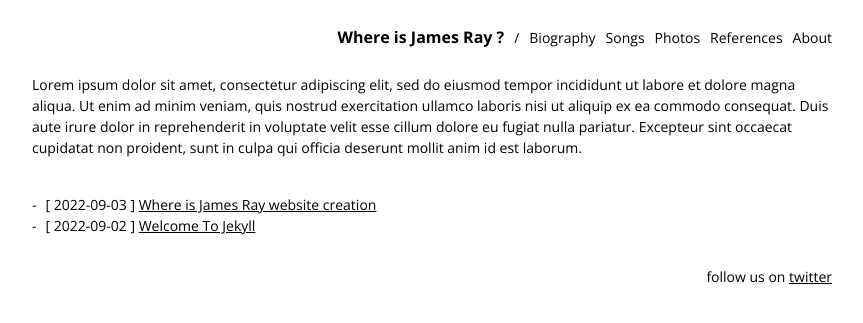
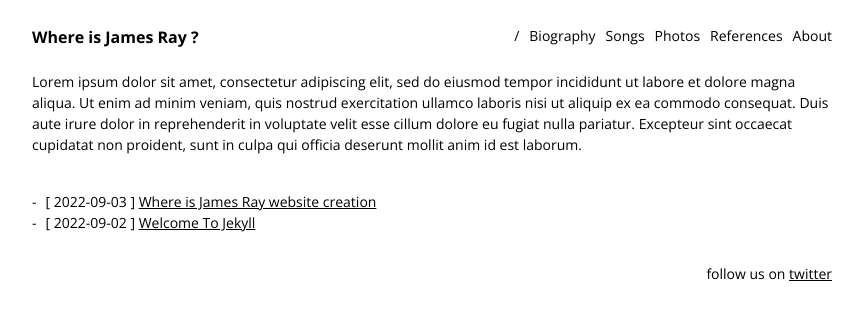
Before and after one commit to jamesraymusic/jamesraymusic.github.io, a Jekyll site: the page built from index.md, in a window 1280 px wide. Shown: the top 323 px of the page, without its empty margins (208-1071 px from the left). Built offline with Jekyll 4.4.1, drawn with Linux system fonts in a browser that asks for light colours; comment, search, counter and statistics services are not loaded.

Commit message:
Update base.scss

```diff
--- a/_sass/base.scss
+++ b/_sass/base.scss
@@ -55,7 +55,7 @@ footer { margin-bottom: 20px; }
 .menu ul li { display: inline;  margin-left: 10px; }
 .menu ul li a { text-decoration: none;  color: var(--text-color); }
 .menu ul li a:hover { text-decoration: none; color: var(--background-color); background-color: var(--base-color); }
-.menu ul span { font-size: $base-title-font-size; font-weight: bold; text-align: left; }
+.menu ul span { font-size: $base-title-font-size; font-weight: bold; float: left; }
 
 /**
  * Form
```
